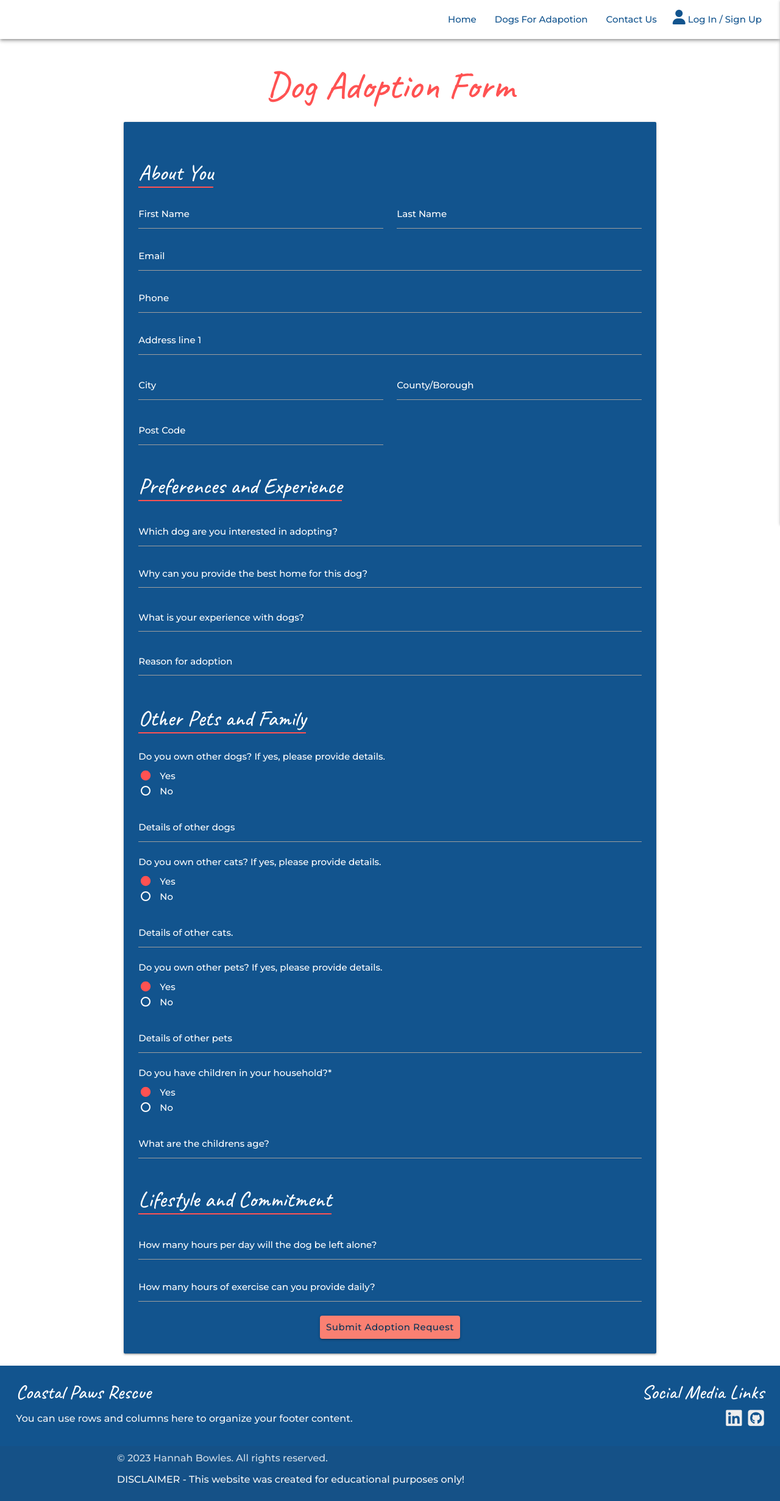
After one commit to Hanmb17/CI_MS3_CoastalPawsRescue, a Flask app: page /adoption_form in a window 1280 px wide. The commit adds this page. Shown: the whole page at 61% size. Run offline with Flask 3, Linux system fonts and the light colour scheme; some libraries are stand-ins or nearby versions.

Commit message:
Add: Adoption form html and form structure

```diff
--- a/app.py
+++ b/app.py
@@ -31,6 +31,10 @@ def get_dogs():
 def get_login_signup():
     return render_template('login_signup.html')
 
+@app.route("/adoption_form")
+def adoption_form():
+    return render_template('adoption_form.html')
+
 if __name__ == "__main__":
     app.run(host=os.environ.get("IP"),
             port=int(os.environ.get("PORT")),
--- a/static/css/style.css
+++ b/static/css/style.css
@@ -162,7 +162,12 @@ input[type="text"]:not(.browser-default):focus:not([readonly]),
 .input-field input[type="password"]:focus,
 input[type="password"]:not(.browser-default):focus:not([readonly]),
 .input-field input[type="email"]:focus,
-input[type="email"]:not(.browser-default):focus:not([readonly]) {
+input[type="email"]:not(.browser-default):focus:not([readonly]),
+.input-field input[type="tel"]:focus,
+input[type="tel"]:not(.browser-default):focus:not([readonly]),
+.input-field input[type="number"]:focus,
+input[type="number"]:not(.browser-default):focus:not([readonly]),
+textarea.materialize-textarea:focus:not([readonly]) {
   border-bottom: 1px solid var(--primary-red);
   box-shadow: 0 1px 0 0 var(--primary-red);
 }
@@ -211,6 +216,7 @@ label {
   color: var(--white);
 }
 
+
 .dog-name {
   color: #fa8072;
   font-family: var(--font-cursive);
@@ -248,10 +254,58 @@ label {
 }
 
 .login-btn.active,
-.signup-btn.active {
+.signup-btn.active,
+.adoption_form .card-title span {
   color: var(--white);
   font-weight: bolder;
   border-bottom: 2px solid var(--primary-red);
+}
+
+
+.adoption_form {
+    max-width: 1000px;
+    margin: auto;
+}
+
+.adoption_form .card-content .card-title {
+    font-family: var(--font-cursive);
+    font-size: 36px;
+    padding-bottom: 15px;
+    line-height: normal;
+}
+
+.card label,
+.card input,
+.card textarea,
+textarea.materialize-textarea:focus:not([readonly])+label,
+input[type=text]:not(.browser-default):focus:not([readonly])+label,
+input[type=password]:not(.browser-default):focus:not([readonly])+label,
+input[type=email]:not(.browser-default):focus:not([readonly])+label,
+input[type=tel]:not(.browser-default):focus:not([readonly])+label,
+input[type=number]:not(.browser-default):focus:not([readonly])+label {
+    color: var(--white);
+}
+
+.input-field > .radio-label {
+    position: relative;
+}
+
+[type="radio"]:checked + span:not(.lever):after {
+    background-color: var(--primary-red);
+    border: 2px solid var(--primary-red);
+}
+
+[type="radio"]:not(:checked)+span:before, [type="radio"]:not(:checked)+span:after {
+    border: 2px solid var(--white);
+}
+
+.card .card-content p {
+    padding-top: 10px;
+}
+
+.card .card-content p:last-child {
+    padding-bottom: 10px;
+    padding-top: 0;
 }
 
 /* Margins */
@@ -283,6 +337,14 @@ label {
     text-align: center;
     margin-bottom: 10px;
   }
+
+  .adoption_form label {
+    position: relative;
+  }
+
+  .input-field.col label {
+    left: 0;
+}
 }
 
 /* Media query for larger screens */
@@ -295,4 +357,8 @@ label {
     display: flex;
     flex-direction: column;
   }
+  .input-field.col.s12 {
+    margin-top: 0;
+    margin-bottom: 0;
+  }
 }
--- /dev/null
+++ b/templates/adoption_form.html
@@ -0,0 +1,204 @@
+{% extends "base.html" %} {% block content %}
+
+<div class="container">
+    <h1 class="center-align">Dog Adoption Form</h1>
+
+    <div class="row">
+        <div class="col s12">
+            <div class="card adoption_form">
+                <div class="card-content">
+                    <form action="/submit_adoption" method="post">
+
+                        <!-- Personal Information -->
+                        <h2 class="card-title"><span>About You</span></h2>
+                        <div class="row margin-0">
+                            <div class="input-field col s12 m6">
+                                <label for="first_name">First Name</label>
+                                <input  type="text" id="first_name" name="first_name" required>
+                            </div>
+
+                            <div class="input-field col s12 m6">
+                                <label for="last_name">Last Name</label>
+                                <input type="text" id="last_name" name="last_name" required>
+                            </div>
+                        </div>
+
+                        <div class="input-field">
+                            <label for="email">Email</label>
+                            <input type="email" id="email" name="email" required>
+                        </div>
+
+                        <div class="input-field">
+                            <label  for="phone">Phone</label>
+                            <input  type="tel" id="phone" name="phone" required>
+                        </div>
+
+                        <div class="row">
+                            <div class="input-field col s12">
+                                <label  for="address_line1">Address line 1</label>
+                                <input  type="text" id="address_line1" name="address_line1" required>
+                            </div>
+                        </div>
+
+                        <div class="row">
+                            <div class="input-field col s12 m6">
+                                <label  for="city">City</label>
+                                <input  type="text" id="city" name="city">
+                            </div>
+
+                            <div class="input-field col s12 m6">
+                                <label  for="county">County/Borough</label>
+                                <input  type="text" id="county" name="county">
+                            </div>
+                        </div>
+
+                        <div class="row">
+                            <div class="input-field col s12 m6">
+                                <label  for="post_code">Post Code</label>
+                                <input  type="text" id="post_code" name="post_code" required>
+                            </div>
+                        </div>
+
+                        <!-- Dog Preferences -->
+                        <h2 class="card-title"><span>Preferences and Experience</span></h2>
+                        <div class="input-field">
+                            <label  for="interested_dog">Which dog are you interested in adopting?</label>
+                            <input  type="text" id="interested_dog" name="interested_dog" required>
+
+                        </div>
+
+                        <div class="input-field">
+                            <label  for="interested_dog">Why can you provide the best home for this dog?</label>
+                            <textarea  id="interested_dog" name="interested_dog" class="materialize-textarea white-text" required></textarea>
+
+                        </div>
+
+                        <div class="input-field">
+                            <label  for="experience">What is your experience with dogs?</label>
+                            <textarea  id="experience" name="experience" class="materialize-textarea" required></textarea>
+
+                        </div>
+
+                        <div class="input-field">
+                            <label  for="reason">Reason for adoption</label>
+                            <textarea  id="reason" name="reason" class="materialize-textarea white-text" required></textarea>
+
+                        </div>
+
+                        <!-- Other Pets and Family -->
+                        <h2 class="card-title"><span>Other Pets and Family</span></h2>
+
+                        <div class="input-field">
+                            <label class="radio-label">Do you own other dogs? If yes, please provide details.</label>
+                            <p>
+                                <label>
+                                    <input name="other_dogs_option" type="radio" value="yes" checked required/>
+                                    <span>Yes</span>
+                                </label>
+                            </p>
+                            <p>
+                                <label>
+                                    <input  name="other_dogs_option" type="radio" value="no" required />
+                                    <span>No</span>
+                                </label>
+                            </p>
+                        </div>
+
+                        <div class="input-field">
+                            <label  for="other_dogs">Details of other dogs</label>
+                            <input  type="text" id="other_dogs" name="other_dogs" required>
+                        </div>
+
+                        <div class="input-field">
+                            <label class="radio-label" >Do you own other cats? If yes, please provide details.</label>
+                            <p>
+                                <label>
+                                    <input name="other_cats_option" type="radio" value="yes" checked required/>
+                                    <span>Yes</span>
+                                </label>
+                            </p>
+                            <p>
+                                <label>
+                                    <input name="other_cats_option" type="radio" value="no" required/>
+                                    <span>No</span>
+                                </label>
+                            </p>
+                        </div>
+
+
+                        <div class="input-field">
+                            <label for="other_cats">Details of other cats.</label>
+                            <input type="text" id="other_cats" name="other_cats" required>
+                        </div>
+
+                        <div class="input-field">
+                            <label class="radio-label">Do you own other pets? If yes, please provide details.</label>
+                            <p>
+                                <label>
+                                    <input name="other_pets_option" type="radio" value="yes" checked required />
+                                    <span>Yes</span>
+                                </label>
+                            </p>
+                            <p>
+                                <label>
+                                    <input name="other_pets_option" type="radio" value="no" required />
+                                    <span>No</span>
+                                </label>
+                            </p>
+                        </div>
+
+                        <div class="input-field" id="other_pets_details">
+                            <label for="other_pets">Details of other pets</label>
+                            <input type="text" id="other_pets" name="other_pets" required>
+
+                        </div>
+
+                        <div class="input-field">
+                            <label class="radio-label" for="children">Do you have children in your household?*</label>
+                            <p>
+                                <label>
+                                    <input name="children" type="radio" value="yes" required checked />
+                                    <span>Yes</span>
+                                </label>
+                            </p>
+                            <p>
+                                <label>
+                                    <input name="children" type="radio" value="no" required />
+                                    <span>No</span>
+                                </label>
+                            </p>
+
+                        </div>
+
+                        <div class="input-field" id="other_pets_details">
+                            <label for="other_pets">What are the childrens age?</label>
+                            <input type="text" id="other_pets" name="other_pets" required>
+                        </div>
+
+                        <!-- Lifestyle and Commitment -->
+                        <h2 class="card-title"><span>Lifestyle and Commitment</span></h2>
+                        <div class="input-field">
+                            <label for="work_hours">How many hours per day will the dog be left alone?</label>
+                            <input type="number" id="work_hours" name="work_hours" required>
+
+                        </div>
+
+                        <div class="input-field">
+                            <label for="exercise_hours">How many hours of exercise can you provide daily?</label>
+                            <input type="number" id="exercise_hours" name="exercise_hours" required>
+
+                        </div>
+
+                        <!-- Submit Button -->
+                        <div class="center-align">
+                            <button class="waves-effect waves-primary btn-large cta-button" type="submit">Submit Adoption Request</button>
+                        </div>
+
+                    </form>
+                </div>
+            </div>
+        </div>
+    </div>
+</div>
+
+    {% endblock %}
--- a/templates/base.html
+++ b/templates/base.html
@@ -37,7 +37,7 @@
         <li class=""><a href="#">Adoption Requests</a></li>
         <li class=""><a href="#">Adoption Status</a></li>
         <li class=""><a href="#">Favourite Dogs</a></li>
-        <li class=""><a href="#">Adoption Form</a></li>
+        <li class=""><a href="{{ url_for('adoption_form') }}">Adoption Form</a></li>
       </ul>
       <!-- Main Navbar -->
       <nav class="z-depth-2 side-padding" id="nav">
@@ -70,7 +70,7 @@
         <li class=""><a href="#">Adoption Requests</a></li>
         <li class=""><a href="#">Adoption Status</a></li>
         <li class=""><a href="#">Favourite Dogs</a></li>
-        <li class=""><a href="#">Adoption Form</a></li>
+        <li class=""><a href="{{ url_for('adoption_form') }}">Adoption Form</a></li>
       </ul>
     </header>
     {% block content %} {% endblock %}
```
Also changed, not shown: templates/login_signup.html (+10 -10 lines).
